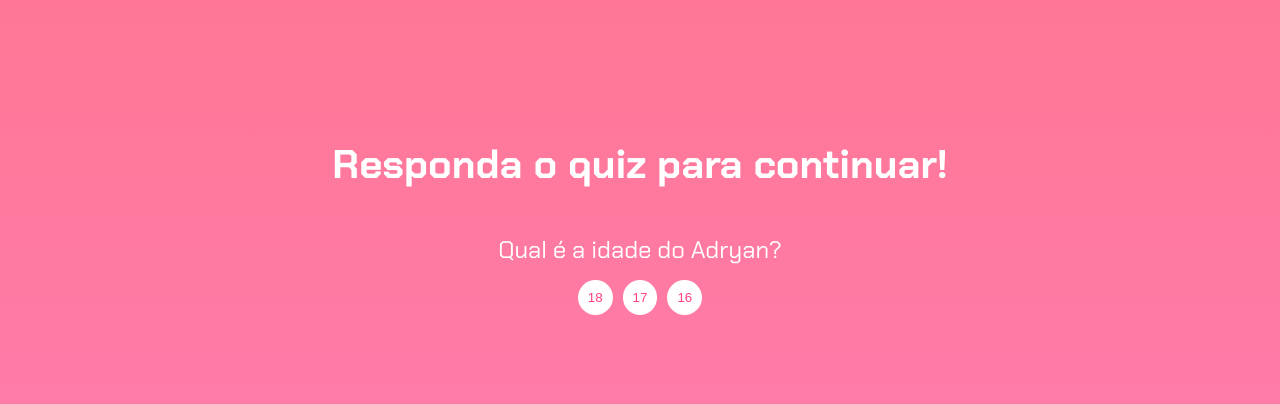
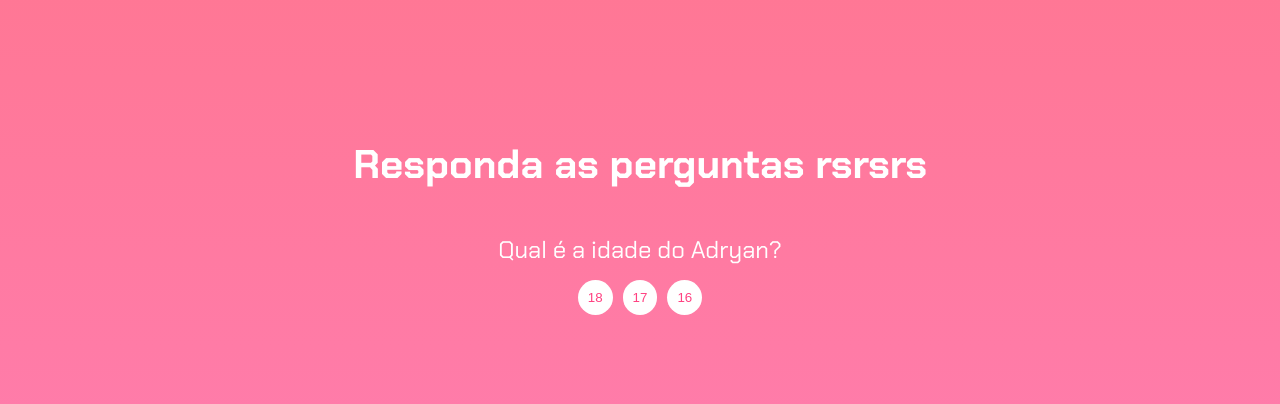
Before and after one commit to AdryanMichel/euamominhamuie, a plain HTML site: page index.html in a window 1280 px wide. Shown: the part 188-592 px from the top of the page. Drawn offline with Linux system fonts and the light colour scheme.

Commit message:
Update index.html

```diff
--- a/index.html
+++ b/index.html
@@ -78,7 +78,7 @@
 
 <body>
     <div id="conteudo">
-        <h2>Responda o quiz para continuar!</h2>
+        <h2>Responda as perguntas rsrsrs</h2>
         <div class="quiz-container" id="quiz-container">
             <p class="quiz-question" id="question"></p>
             <div class="quiz-options" id="options"></div>
```
